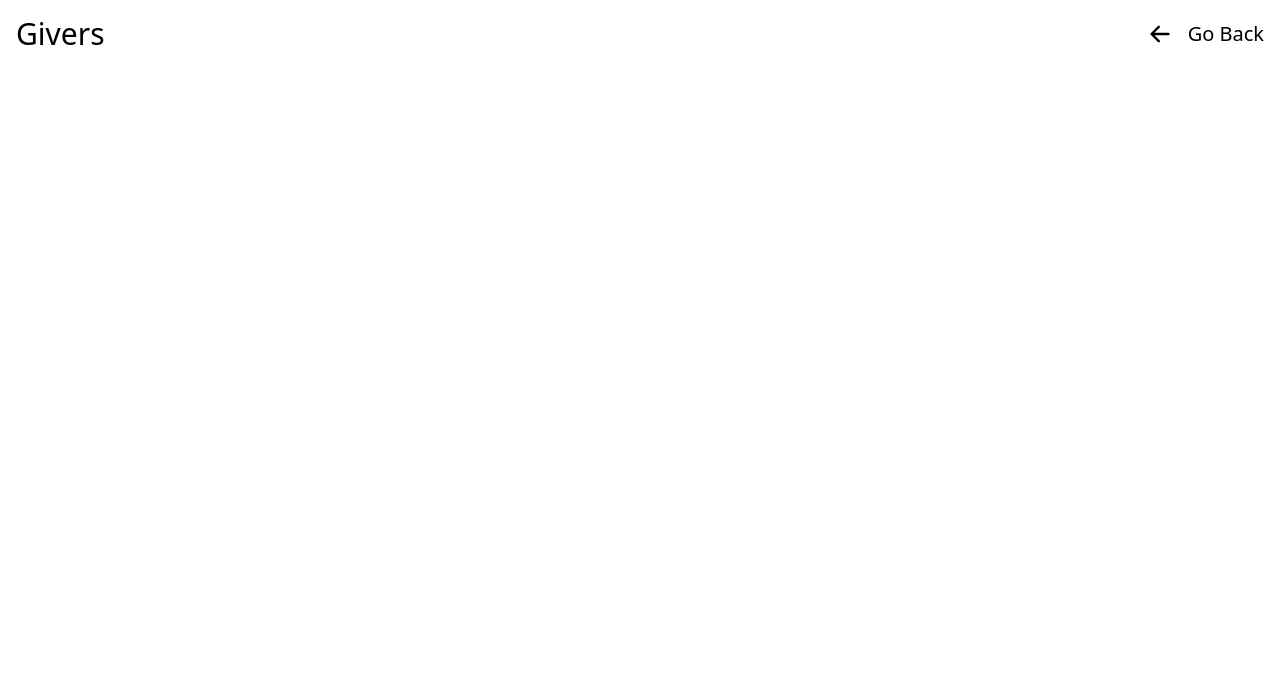
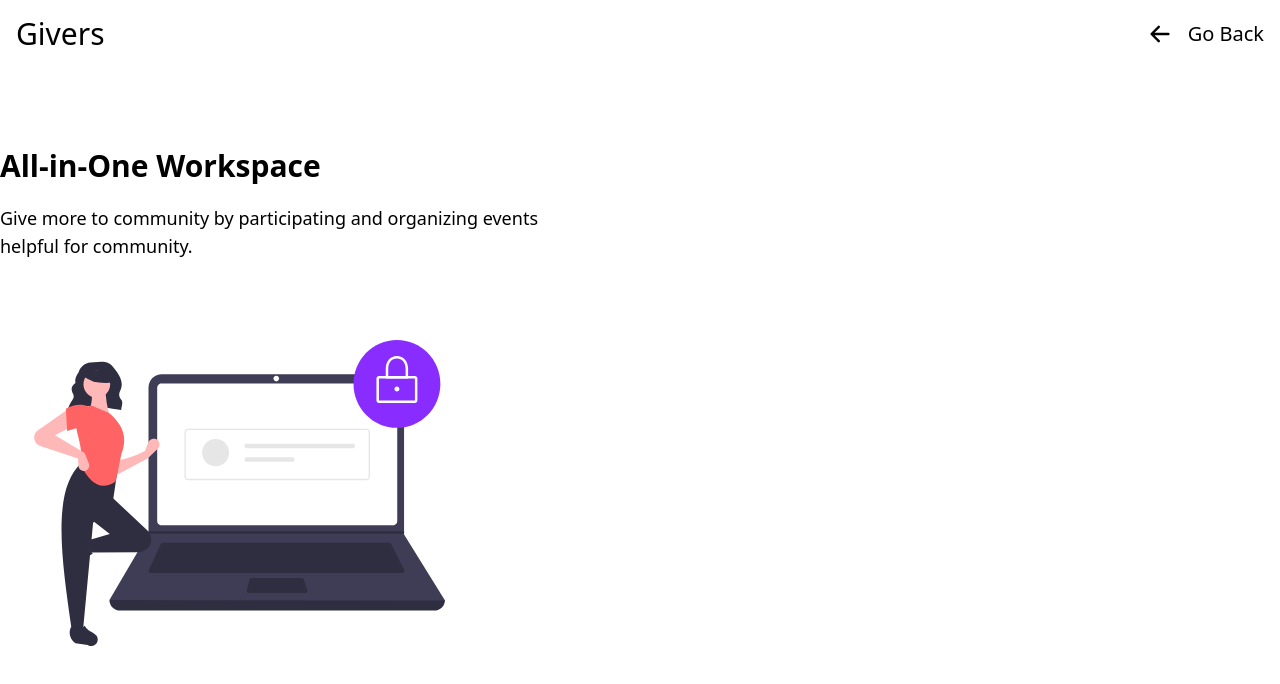
Before and after one commit to Bibek99/givers-frontend, a React (Create React App) app: page /login in a window 1280 px wide. Shown: the top 684 px of the page. Built offline with nearby package versions, Linux system fonts and the light colour scheme.

Commit message:
formpage img component made

```diff
--- a/src/components/navs/SecNav.js
+++ b/src/components/navs/SecNav.js
@@ -11,7 +11,10 @@ const SecNav = () => {
             >
                 Givers
             </Link>
-            <Link className="flex items-center text-xl hover:text-purple-500">
+            <Link
+                to="/"
+                className="flex items-center text-xl hover:text-purple-500"
+            >
                 <ArrowLeftIcon className="h-6 w-6 mr-4" /> Go Back
             </Link>
         </div>
--- /dev/null
+++ b/src/components/sections/FormPageImg.js
@@ -0,0 +1,19 @@
+import React from 'react';
+import { ReactComponent as FormImg } from '../../assets/form-img.svg';
+
+const FormPageImg = () => {
+    return (
+        <div className="hidden md:flex md:flex-col mt-20">
+            <div className="text-3xl font-semibold mb-5">
+                All-in-One Workspace
+            </div>
+            <div className="text-lg mb-20 w-3/4">
+                Give more to community by participating and organizing events
+                helpful for community.
+            </div>
+            <FormImg />
+        </div>
+    );
+};
+
+export default FormPageImg;
--- a/src/pages/LoginPage.js
+++ b/src/pages/LoginPage.js
@@ -1,8 +1,16 @@
 import React from 'react';
 import SecNav from '../components/navs/SecNav';
+import FormPageImg from '../components/sections/FormPageImg';
 
 const LoginPage = () => {
-    return <SecNav />;
+    return (
+        <>
+            <SecNav />
+            <div className="lg:max-w-screen-xl mx-auto flex justify-between">
+                <FormPageImg />
+            </div>
+        </>
+    );
 };
 
 export default LoginPage;
```
Also changed, not shown: src/assets/form-img.svg (added), src/assets/google-logo.svg (added).
